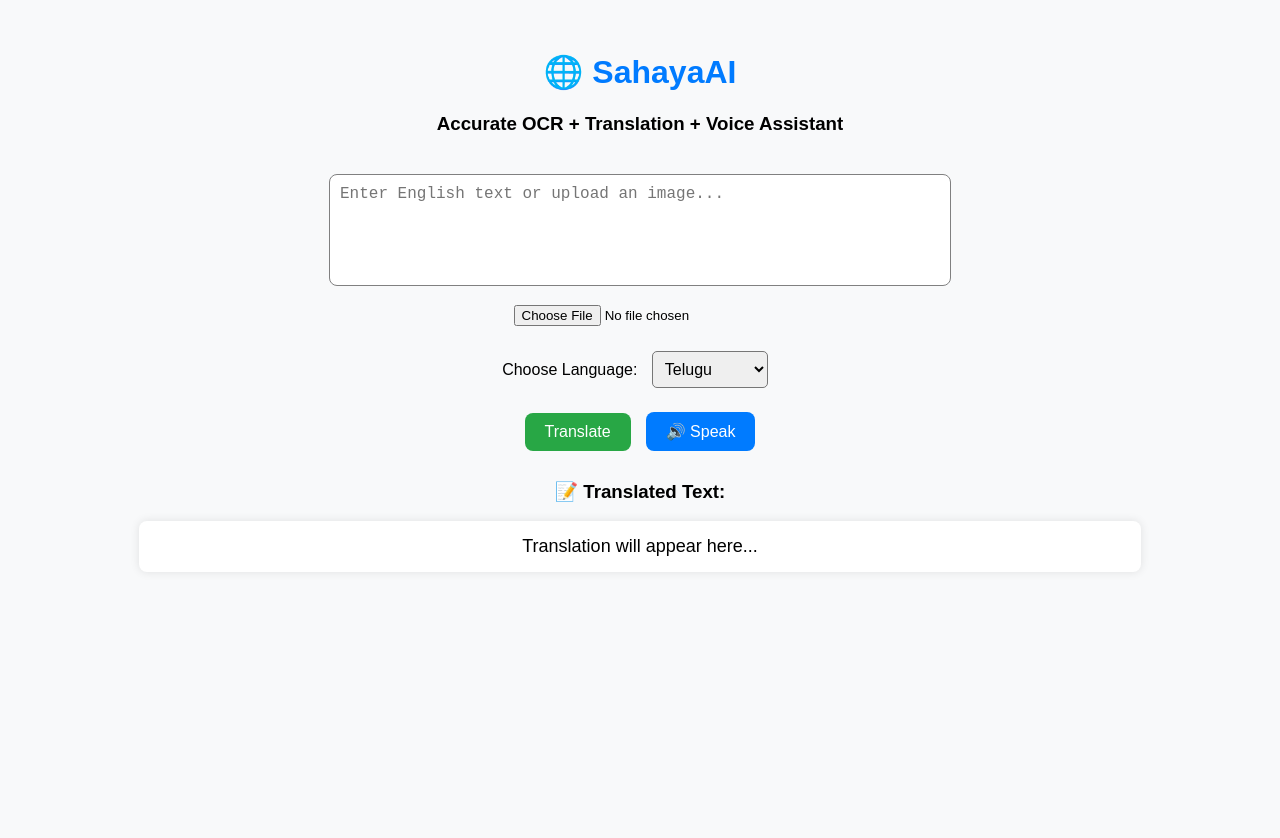
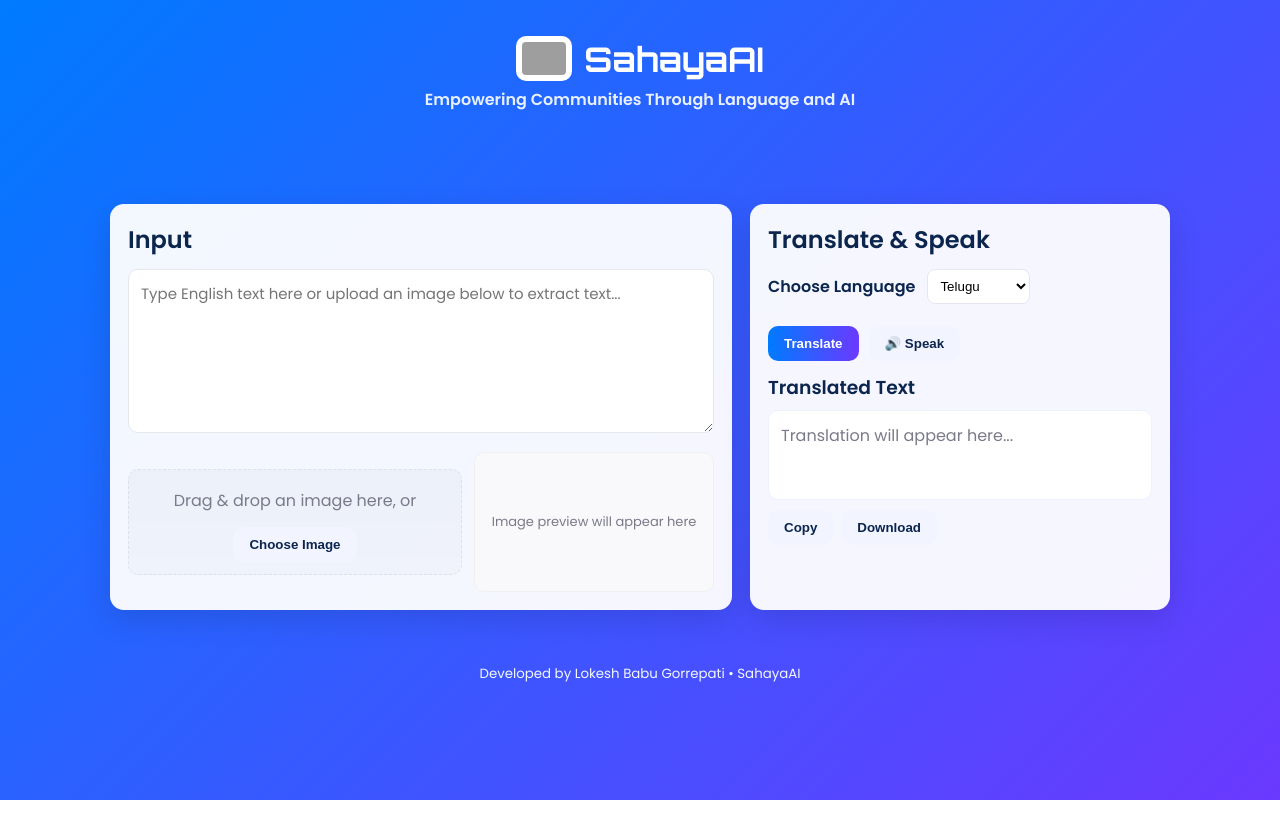
Before and after one commit to Lokeshbabugorrepati/SahayaAI, a React (Create React App) app: page / in a window 1280 px wide. Shown: the top 838 px of the page. After the commit the page ends 800 px from the top, so only its background shows below. Built offline with nearby package versions, Linux system fonts and the light colour scheme; grey boxes are pictures that could not be loaded.

Commit message:
UI: modern gradient layout + OCR/translate integration

```diff
--- a/src/App.css
+++ b/src/App.css
@@ -1,38 +1,69 @@
-.App {
-  text-align: center;
+/* src/App.css - Modern gradient / card UI */
+@import url('https://fonts.googleapis.com/css2?family=Orbitron:wght@600;700&family=Poppins:wght@300;400;600&display=swap');
+
+:root{
+  --blue-1:#007bff;
+  --blue-2:#6b39ff;
+  --card-bg: rgba(255,255,255,0.95);
+  --glass: rgba(255,255,255,0.7);
+  --muted:#7a7a8a;
 }
 
-.App-logo {
-  height: 40vmin;
-  pointer-events: none;
-}
+*{box-sizing:border-box}
+body{margin:0;font-family:'Poppins',sans-serif;background:linear-gradient(135deg,var(--blue-1),var(--blue-2));color:#111;min-height:100vh;}
 
-@media (prefers-reduced-motion: no-preference) {
-  .App-logo {
-    animation: App-logo-spin infinite 20s linear;
-  }
-}
+/* Hero */
+.hero{padding:36px 20px;text-align:center;color:white}
+.hero-inner{max-width:1100px;margin:0 auto}
+.logo-row{display:flex;align-items:center;gap:12px;justify-content:center}
+.logo{width:56px;height:auto;border-radius:10px;background:#fff;padding:6px}
+.hero h1{font-family:'Orbitron',sans-serif;margin:0;font-size:34px}
+.tag{margin-top:6px;opacity:0.95;font-weight:600;color:#f3f8ff}
 
-.App-header {
-  background-color: #282c34;
-  min-height: 100vh;
-  display: flex;
-  flex-direction: column;
-  align-items: center;
-  justify-content: center;
-  font-size: calc(10px + 2vmin);
-  color: white;
-}
+/* Container */
+.container{max-width:1100px;margin:20px auto;padding:20px;display:grid;grid-template-columns:1fr 420px;gap:18px}
+@media (max-width:980px){ .container{grid-template-columns:1fr; padding:12px} }
 
-.App-link {
-  color: #61dafb;
-}
+/* Cards */
+.card{background:var(--card-bg);border-radius:14px;padding:18px;box-shadow:0 10px 30px rgba(0,0,0,0.12);overflow:hidden}
+.upload-card h2, .output-card h2{margin:0 0 12px 0;color:#0b254d}
 
-@keyframes App-logo-spin {
-  from {
-    transform: rotate(0deg);
-  }
-  to {
-    transform: rotate(360deg);
-  }
-}
+/* Uploader */
+.uploader textarea{width:100%;border-radius:10px;padding:12px;border:1px solid #e5e7eb;resize:vertical;font-size:15px;font-family:inherit}
+.file-row{display:flex;gap:12px;margin-top:12px;align-items:center}
+@media (max-width:980px){ .file-row{flex-direction:column} }
+
+.file-drop{flex:1;background:linear-gradient(180deg, rgba(11,37,77,0.03), rgba(11,37,77,0.02));border-radius:10px;padding:12px;border:1px dashed rgba(11,37,77,0.08);text-align:center}
+.file-drop p{margin:6px 0;color:var(--muted)}
+.file-drop input[type=file]{display:none}
+.file-drop .btn{margin-top:8px}
+
+.preview{width:240px;height:140px;border-radius:10px;background:rgba(250,250,250,0.8);display:flex;align-items:center;justify-content:center;border:1px solid #f0f0f0}
+.preview img{max-width:100%;max-height:100%;object-fit:contain}
+.preview-empty{color:var(--muted);font-size:13px;padding:8px;text-align:center}
+
+/* Progress */
+.progress{margin-top:10px}
+.bar{height:8px;background:linear-gradient(90deg,var(--blue-1),var(--blue-2));width:0;border-radius:6px;transition:width 0.3s}
+
+/* Controls */
+.controls{display:flex;align-items:center;gap:12px;flex-wrap:wrap}
+.controls label{font-weight:600;color:#0b254d}
+.controls select{padding:8px;border-radius:8px;border:1px solid #e6e6f2;background:white}
+
+/* Buttons */
+.btn{border:none;padding:10px 16px;border-radius:10px;background:#f2f4ff;color:#0b254d;cursor:pointer;font-weight:600}
+.btn.primary{background:linear-gradient(90deg,var(--blue-1),var(--blue-2));color:#fff}
+.action-row{display:flex;gap:10px;margin-top:10px}
+
+/* Result */
+.result h3{margin:12px 0 8px 0;color:#0b254d}
+.result-box{min-height:90px;border-radius:10px;border:1px solid #eef2ff;padding:12px;background:white}
+.muted{color:var(--muted)}
+.result-actions{display:flex;gap:8px; margin-top:10px}
+
+/* Error */
+.error{margin-top:12px;color:#b00020;background:rgba(255,230,230,0.9);padding:8px;border-radius:8px}
+
+/* Footer */
+.footer{max-width:1100px;margin:24px auto;text-align:center;color:#f3f8ff;padding:6px}
--- a/src/App.js
+++ b/src/App.js
@@ -1,128 +1,179 @@
-import React, { useState } from "react";
+// src/App.js
+import React, { useState, useRef } from "react";
 import axios from "axios";
+import Tesseract from "tesseract.js";
+import "./App.css";
+
+const OCR_SPACE_KEY = "K84934366888957"; // ← your OCR.Space API key
 
 function App() {
   const [inputText, setInputText] = useState("");
   const [translatedText, setTranslatedText] = useState("");
-  const [targetLang, setTargetLang] = useState("te");
+  const [lang, setLang] = useState("te"); // default Telugu
+  const [ocrProgress, setOcrProgress] = useState(0);
   const [isExtracting, setIsExtracting] = useState(false);
-  const [ocrProgress, setOcrProgress] = useState(0);
   const [isTranslating, setIsTranslating] = useState(false);
+  const [imagePreview, setImagePreview] = useState(null);
+  const [errorMsg, setErrorMsg] = useState("");
+  const fileInputRef = useRef();
 
-  // 📸 Smart Image Enhancement + OCR.Space Integration
-  const handleImageUpload = async (e) => {
-    const file = e.target.files[0];
-    if (!file) return;
+  // ----- Image preprocessing (canvas) -----
+  const enhanceImageBlob = async (file) => {
+    return await new Promise((resolve, reject) => {
+      const img = new Image();
+      img.crossOrigin = "anonymous";
+      img.src = URL.createObjectURL(file);
+      img.onload = () => {
+        const maxDim = 2000; // avoid extremely large canvases
+        const scale = Math.min(1, maxDim / Math.max(img.width, img.height));
+        const canvas = document.createElement("canvas");
+        canvas.width = Math.round(img.width * scale);
+        canvas.height = Math.round(img.height * scale);
+        const ctx = canvas.getContext("2d");
 
-    setIsExtracting(true);
-    setOcrProgress(0);
-    setInputText("");
+        // Apply filters and draw
+        ctx.filter = "contrast(180%) brightness(120%) saturate(110%)";
+        ctx.drawImage(img, 0, 0, canvas.width, canvas.height);
 
-    try {
-      // 🧠 Step 1: Enhance Image Before OCR
-      const img = new Image();
-      img.src = URL.createObjectURL(file);
-
-      await new Promise((resolve) => (img.onload = resolve));
-
-      const canvas = document.createElement("canvas");
-      const ctx = canvas.getContext("2d");
-      canvas.width = img.width;
-      canvas.height = img.height;
-
-      // Enhance contrast and brightness
-      ctx.filter = "contrast(200%) brightness(130%)";
-      ctx.drawImage(img, 0, 0);
-
-      // Convert to grayscale
+        // convert to grayscale to help OCR
         const imageData = ctx.getImageData(0, 0, canvas.width, canvas.height);
         const data = imageData.data;
         for (let i = 0; i < data.length; i += 4) {
-        const avg = (data[i] + data[i + 1] + data[i + 2]) / 3;
+          const r = data[i], g = data[i + 1], b = data[i + 2];
+          const avg = 0.299 * r + 0.587 * g + 0.114 * b;
+          // increase contrast for darker pixels a bit
           data[i] = data[i + 1] = data[i + 2] = avg;
         }
         ctx.putImageData(imageData, 0, 0);
 
-      // Convert enhanced image to Blob
-      const enhancedBlob = await new Promise((resolve) =>
-        canvas.toBlob(resolve, "image/png")
-      );
+        canvas.toBlob((blob) => {
+          if (blob) resolve(blob);
+          else reject(new Error("Canvas toBlob failed"));
+        }, "image/png", 0.95);
+      };
+      img.onerror = (e) => reject(e);
+    });
+  };
 
-      // 🛰 Step 2: Send Enhanced Image to OCR.Space API
-      const formData = new FormData();
-      formData.append("file", enhancedBlob, "enhanced.png");
-      formData.append("language", "eng");
-      formData.append("isOverlayRequired", false);
+  // ----- OCR via OCR.Space with fallback to Tesseract.js -----
+  const runOCR = async (file) => {
+    setErrorMsg("");
+    setIsExtracting(true);
+    setOcrProgress(1);
 
-      const res = await axios.post("https://api.ocr.space/parse/image", formData, {
-        headers: {
-          apikey: "K84934366888957", // ✅ Your OCR.Space API key
-          "Content-Type": "multipart/form-data",
+    try {
+      // enhance
+      const enhancedBlob = await enhanceImageBlob(file);
+      setImagePreview(URL.createObjectURL(enhancedBlob));
+
+      // form data to OCR.Space
+      const form = new FormData();
+      form.append("file", enhancedBlob, "enhanced.png");
+      form.append("language", "eng");
+      form.append("isOverlayRequired", false);
+
+      const res = await axios.post("https://api.ocr.space/parse/image", form, {
+        headers: { apikey: OCR_SPACE_KEY },
+        onUploadProgress: (p) => {
+          if (p.total) setOcrProgress(Math.round((p.loaded / p.total) * 100));
         },
-        onUploadProgress: (p) =>
-          setOcrProgress(Math.round((p.loaded / p.total) * 100)),
+        timeout: 120000,
       });
 
-      const parsed = res.data.ParsedResults?.[0]?.ParsedText || "";
-      const cleanText = parsed.replace(/\s+/g, " ").trim();
+      const parsed =
+        res?.data?.ParsedResults && res.data.ParsedResults[0]
+          ? res.data.ParsedResults[0].ParsedText
+          : "";
 
-      if (cleanText) {
-        setInputText(cleanText);
+      if (parsed && parsed.trim().length > 0) {
+        setInputText(parsed.replace(/\s+/g, " ").trim());
+        setIsExtracting(false);
+        setOcrProgress(100);
+        return;
       } else {
-        alert("No readable text found. Try a clearer photo.");
+        // fallback
+        setErrorMsg("OCR.Space returned empty result — using local OCR fallback.");
       }
     } catch (err) {
-      console.error("OCR Error:", err);
-      alert("OCR processing failed. Please retry.");
+      // network or API error, fallback
+      console.warn("OCR.Space error:", err);
+      setErrorMsg("OCR.Space error — using local OCR fallback.");
     }
 
+    // ----- Local fallback using Tesseract -----
+    try {
+      setOcrProgress(5);
+      const workerResult = await Tesseract.recognize(file, "eng", {
+        logger: (m) => {
+          if (m.status === "recognizing text") {
+            setOcrProgress(Math.round(m.progress * 100));
+          }
+        },
+      });
+      const text = (workerResult?.data?.text || "").replace(/\s+/g, " ").trim();
+      setInputText(text);
+      if (!text) setErrorMsg("Local OCR could not extract text. Try a clearer image.");
+    } catch (err) {
+      console.error("Tesseract error:", err);
+      setErrorMsg("Both OCR.Space and local OCR failed.");
+    } finally {
       setIsExtracting(false);
+      setOcrProgress(100);
+    }
   };
 
-  // 🌐 Translate using MyMemory API
-  const translateText = async () => {
-    if (!inputText.trim()) {
-      alert("Please enter or extract text first!");
+  // ----- Drag & Drop -----
+  const handleDrop = (e) => {
+    e.preventDefault();
+    const f = e.dataTransfer.files?.[0];
+    if (f) runOCR(f);
+  };
+  const handleDragOver = (e) => e.preventDefault();
+
+  // ----- File input -----
+  const handleFileChange = (e) => {
+    const f = e.target.files?.[0];
+    if (f) runOCR(f);
+  };
+
+  // ----- Translate (MyMemory free API) -----
+  const translate = async () => {
+    setErrorMsg("");
+    const q = inputText.trim();
+    if (!q) {
+      setErrorMsg("Please enter or extract text first.");
       return;
     }
-
     setIsTranslating(true);
-
+    setTranslatedText("");
     try {
       const res = await axios.get("https://api.mymemory.translated.net/get", {
-        params: { q: inputText, langpair: `en|${targetLang}` },
+        params: { q, langpair: `en|${lang}` },
+        timeout: 30000,
       });
-
-      let translated = res.data.responseData.translatedText;
-
-      // 🧠 Smart Context Corrections
-      const corrections = [
-        { en: "good morning", te: "శుభోదయం" },
-        { en: "good night", te: "శుభరాత్రి" },
-        { en: "thank you", te: "ధన్యవాదాలు" },
-        { en: "government", te: "ప్రభుత్వం" },
-        { en: "health scheme", te: "ఆరోగ్య పథకం" },
-        { en: "application form", te: "దరఖాస్తు ఫారమ్" },
-      ];
-      const lower = inputText.toLowerCase();
-      corrections.forEach((pair) => {
-        if (lower.includes(pair.en)) translated = pair[targetLang] || translated;
-      });
+      let translated = res?.data?.responseData?.translatedText || "";
+      // some smart short mapping for common phrases (improve accuracy)
+      const low = q.toLowerCase();
+      if (low.includes("good morning")) translated = lang === "te" ? "శుభోదయం" : translated;
+      if (low.includes("thank you")) translated = lang === "te" ? "ధన్యవాదాలు" : translated;
 
       setTranslatedText(translated);
     } catch (err) {
-      console.error("Translation Error:", err);
-      alert("Translation failed. Please check your connection.");
+      console.error("Translation error:", err);
+      setErrorMsg("Translation failed. Check connection or try again.");
+    } finally {
+      setIsTranslating(false);
     }
-
-    setIsTranslating(false);
   };
 
-  // 🔊 Text-to-Speech
-  const speakText = () => {
-    if (!translatedText) return alert("Translate something first!");
+  // ----- Speech -----
+  const speak = () => {
+    if (!translatedText) {
+      setErrorMsg("Please translate text first.");
+      return;
+    }
     const utter = new SpeechSynthesisUtterance(translatedText);
-    const langMap = {
+    const map = {
       te: "te-IN",
       hi: "hi-IN",
       ta: "ta-IN",
@@ -132,64 +183,104 @@
       mr: "mr-IN",
       gu: "gu-IN",
       pa: "pa-IN",
+      en: "en-IN",
     };
-    utter.lang = langMap[targetLang] || "en-IN";
+    utter.lang = map[lang] || "en-IN";
+    window.speechSynthesis.cancel();
     window.speechSynthesis.speak(utter);
   };
 
+  // ----- Utility: copy/download -----
+  const copyTranslation = async () => {
+    if (!translatedText) return;
+    await navigator.clipboard.writeText(translatedText);
+    alert("Copied translated text to clipboard.");
+  };
+  const downloadTranslation = () => {
+    if (!translatedText) return;
+    const blob = new Blob([translatedText], { type: "text/plain;charset=utf-8" });
+    const url = URL.createObjectURL(blob);
+    const a = document.createElement("a");
+    a.href = url;
+    a.download = "sahayaai-translation.txt";
+    a.click();
+    URL.revokeObjectURL(url);
+  };
+
   return (
-    <div
-      style={{
-        padding: "2rem",
-        fontFamily: "Poppins, sans-serif",
-        textAlign: "center",
-        background: "#f8f9fa",
-        minHeight: "100vh",
-      }}
+    <div className="app-gradient">
+      <header className="hero">
+        <div className="hero-inner">
+          <div className="logo-row">
+            <img
+              src="https://raw.githubusercontent.com/Lokeshbabugorrepati/SahayaAI/main/assets/logo-small.png"
+              alt="SahayaAI"
+              className="logo"
+              onError={(e)=>{e.target.style.display='none';}}
+            />
+            <h1>SahayaAI</h1>
+          </div>
+          <p className="tag">Empowering Communities Through Language and AI</p>
+        </div>
+      </header>
+
+      <main className="container">
+        <section
+          className="card upload-card"
+          onDrop={handleDrop}
+          onDragOver={handleDragOver}
         >
-      <h1 style={{ color: "#007bff" }}>🌐 SahayaAI</h1>
-      <h3>Accurate OCR + Translation + Voice Assistant</h3>
+          <h2>Input</h2>
 
+          <div className="uploader">
             <textarea
-        rows="5"
-        cols="60"
-        placeholder="Enter English text or upload an image..."
               value={inputText}
               onChange={(e) => setInputText(e.target.value)}
-        style={{
-          marginTop: "20px",
-          padding: "10px",
-          fontSize: "16px",
-          borderRadius: "8px",
-          border: "1px solid gray",
-          resize: "none",
-          width: "80%",
-          maxWidth: "600px",
-        }}
+              placeholder="Type English text here or upload an image below to extract text..."
+              rows={6}
             />
 
-      <div style={{ marginTop: "15px" }}>
-        <input type="file" accept="image/*" onChange={handleImageUpload} />
+            <div className="file-row">
+              <div className="file-drop">
+                <p>Drag & drop an image here, or</p>
+                <input
+                  type="file"
+                  accept="image/*"
+                  onChange={handleFileChange}
+                  ref={fileInputRef}
+                />
+                <button
+                  className="btn"
+                  onClick={() => fileInputRef.current && fileInputRef.current.click()}
+                >
+                  Choose Image
+                </button>
+              </div>
+
+              <div className="preview">
+                {imagePreview ? (
+                  <img src={imagePreview} alt="preview" />
+                ) : (
+                  <div className="preview-empty">Image preview will appear here</div>
+                )}
+              </div>
             </div>
 
             {isExtracting && (
-        <p style={{ color: "#ff6600", marginTop: "10px" }}>
-          Extracting text... {ocrProgress}% ⏳
-        </p>
+              <div className="progress">
+                <div className="bar" style={{ width: `${ocrProgress}%` }} />
+                <small>Extracting text... {ocrProgress}%</small>
+              </div>
             )}
+          </div>
+        </section>
 
-      <div style={{ marginTop: "15px" }}>
-        <label>Choose Language: </label>
-        <select
-          value={targetLang}
-          onChange={(e) => setTargetLang(e.target.value)}
-          style={{
-            padding: "8px",
-            borderRadius: "5px",
-            margin: "10px",
-            fontSize: "16px",
-          }}
-        >
+        <section className="card output-card">
+          <h2>Translate & Speak</h2>
+
+          <div className="controls">
+            <label>Choose Language</label>
+            <select value={lang} onChange={(e) => setLang(e.target.value)}>
               <option value="te">Telugu</option>
               <option value="hi">Hindi</option>
               <option value="ta">Tamil</option>
@@ -200,57 +291,36 @@
               <option value="gu">Gujarati</option>
               <option value="pa">Punjabi</option>
             </select>
-      </div>
 
-      <div>
-        <button
-          onClick={translateText}
-          disabled={isTranslating}
-          style={{
-            marginTop: "15px",
-            padding: "10px 20px",
-            fontSize: "16px",
-            background: "#28a745",
-            color: "white",
-            border: "none",
-            borderRadius: "8px",
-          }}
-        >
+            <div className="action-row">
+              <button className="btn primary" onClick={translate} disabled={isTranslating}>
                 {isTranslating ? "Translating..." : "Translate"}
               </button>
-
-        <button
-          onClick={speakText}
-          style={{
-            marginLeft: "15px",
-            padding: "10px 20px",
-            fontSize: "16px",
-            background: "#007bff",
-            color: "white",
-            border: "none",
-            borderRadius: "8px",
-          }}
-        >
+              <button className="btn" onClick={speak}>
                 🔊 Speak
               </button>
             </div>
+          </div>
 
-      <div style={{ marginTop: "30px" }}>
-        <h3>📝 Translated Text:</h3>
-        <div
-          style={{
-            background: "white",
-            padding: "15px",
-            borderRadius: "8px",
-            fontSize: "18px",
-            width: "80%",
-            margin: "auto",
-            boxShadow: "0 0 10px rgba(0,0,0,0.1)",
-          }}
-        >
-          {translatedText || "Translation will appear here..."}
+          <div className="result">
+            <h3>Translated Text</h3>
+            <div className="result-box">
+              {translatedText || <span className="muted">Translation will appear here...</span>}
+            </div>
+
+            <div className="result-actions">
+              <button className="btn" onClick={copyTranslation}>Copy</button>
+              <button className="btn" onClick={downloadTranslation}>Download</button>
             </div>
           </div>
+
+          {errorMsg && <div className="error">{errorMsg}</div>}
+        </section>
+      </main>
+
+      <footer className="footer">
+        <small>Developed by Lokesh Babu Gorrepati • SahayaAI</small>
+      </footer>
     </div>
   );
 }
```
Lines whose indentation alone changed are shown as unchanged.
